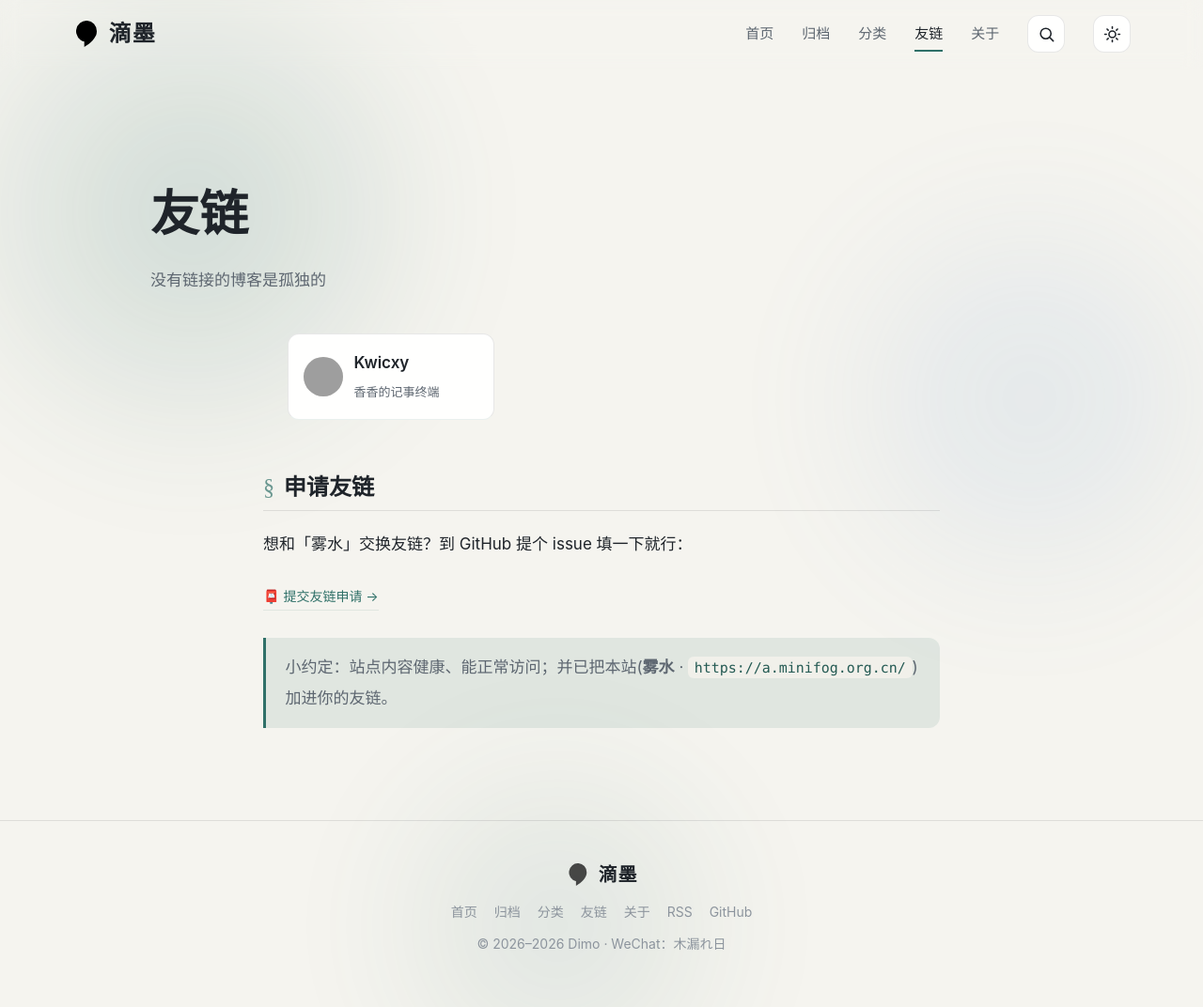
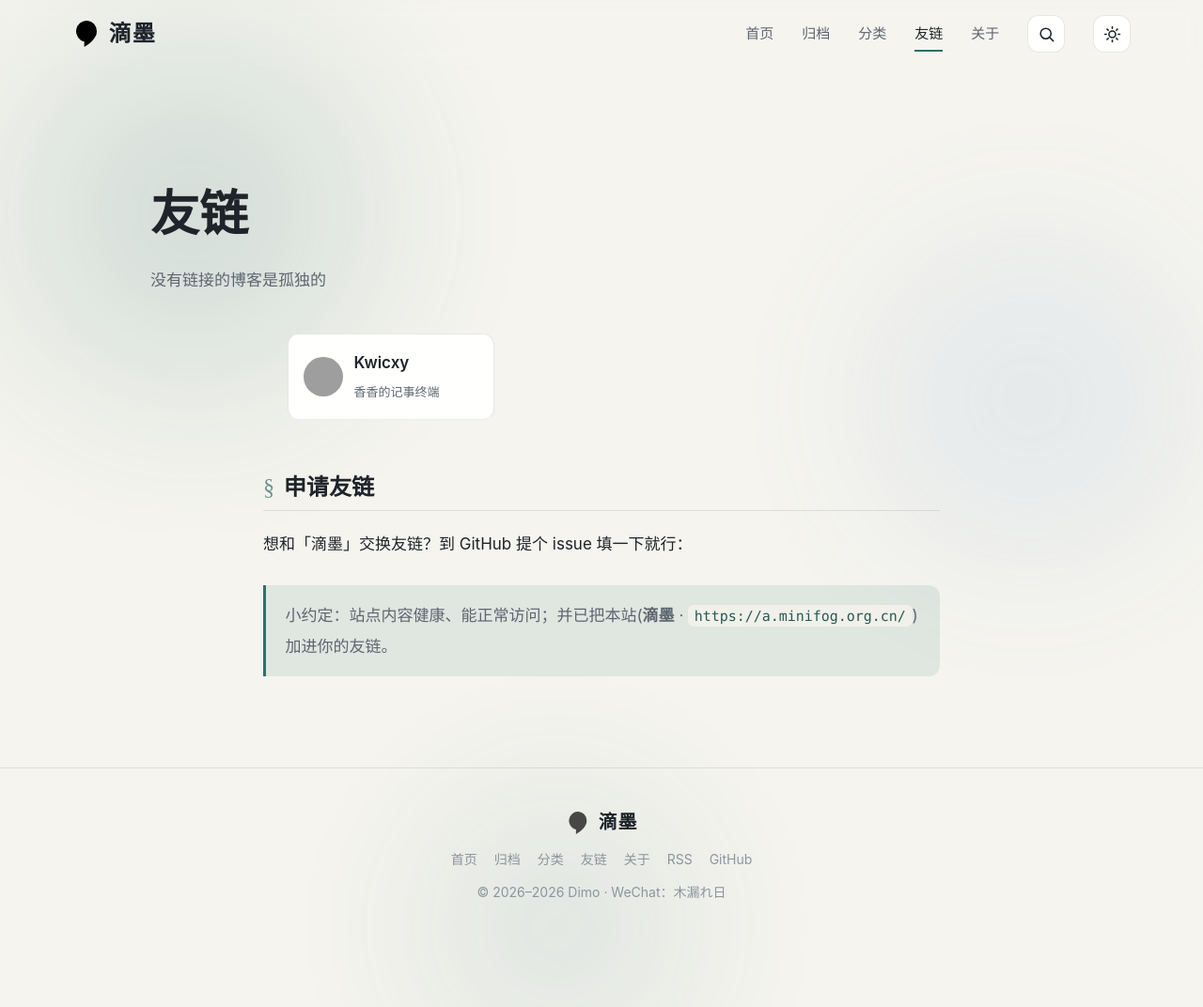
Before and after one commit to DKomorebi/DKomorebi.github.io, a Jekyll site: the page built from pages/links.md, in a window 1280 px wide and 1072 px high. Shown: the whole window at 94% size. Built offline with Jekyll 4.4.1, drawn with Linux system fonts in a browser that asks for light colours; a style sheet for code colours, icons or effects is not loaded; grey boxes are pictures that could not be loaded.

Commit message:
feat:本地完成修改（评论除外）

```diff
--- a/pages/links.md
+++ b/pages/links.md
@@ -28,8 +28,7 @@ permalink: /links/
 
 ## 申请友链
 
-想和「雾水」交换友链？到 GitHub 提个 issue 填一下就行：
+想和「滴墨」交换友链？到 GitHub 提个 issue 填一下就行：
 
-<p><a class="more-link" href="https://github.com/JinRudy/JinRudy.github.io/issues/new?labels=%E5%8F%8B%E9%93%BE&template=apply-friend-link.md&title=%5B%E5%8F%8B%E9%93%BE%5D" target="_blank" rel="noopener" data-ripple>📮 提交友链申请 →</a></p>
 
-> 小约定：站点内容健康、能正常访问；并已把本站(**雾水** · `https://a.minifog.org.cn/`)加进你的友链。
+> 小约定：站点内容健康、能正常访问；并已把本站(**滴墨** · `https://a.minifog.org.cn/`)加进你的友链。
```
